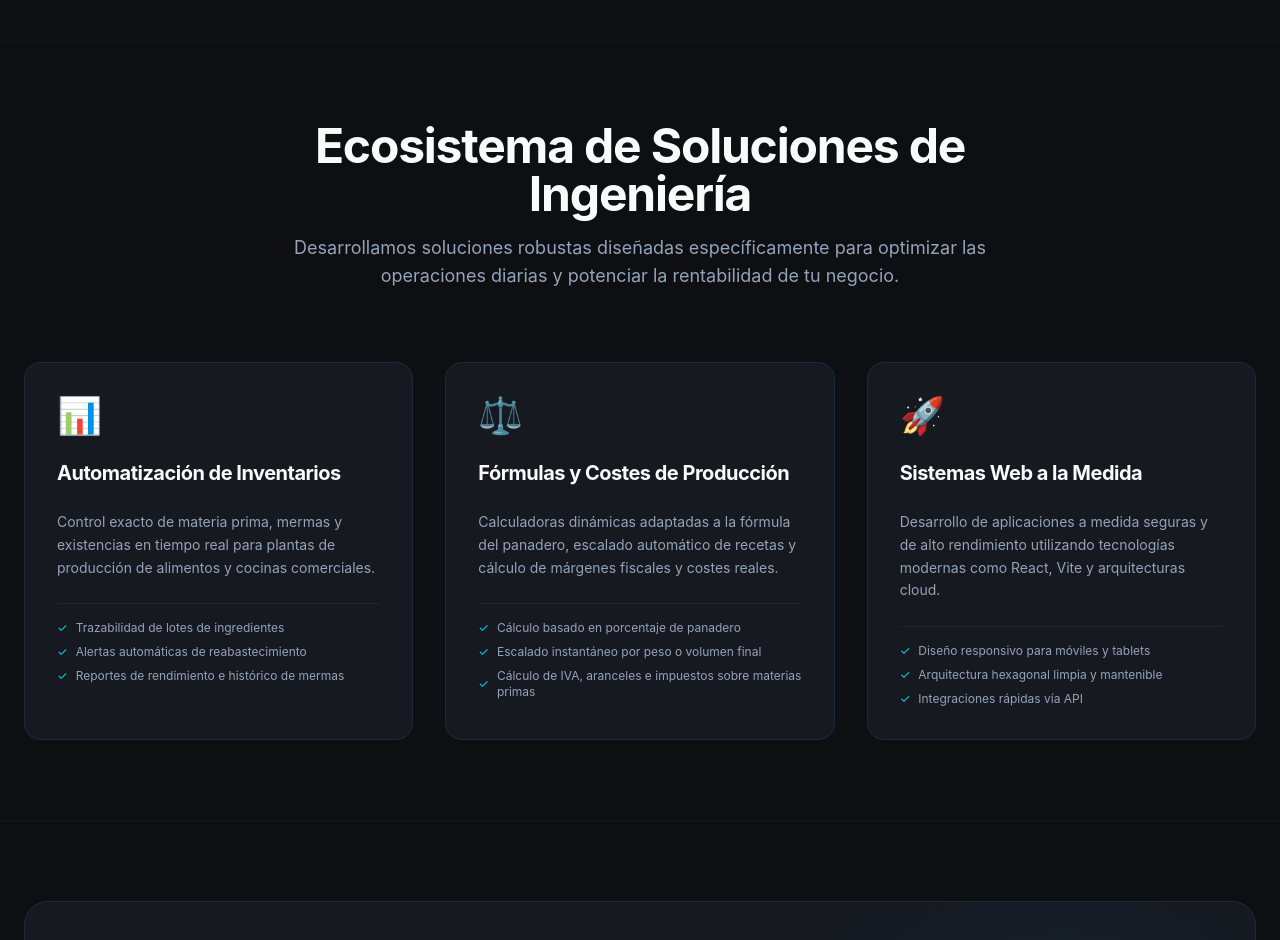
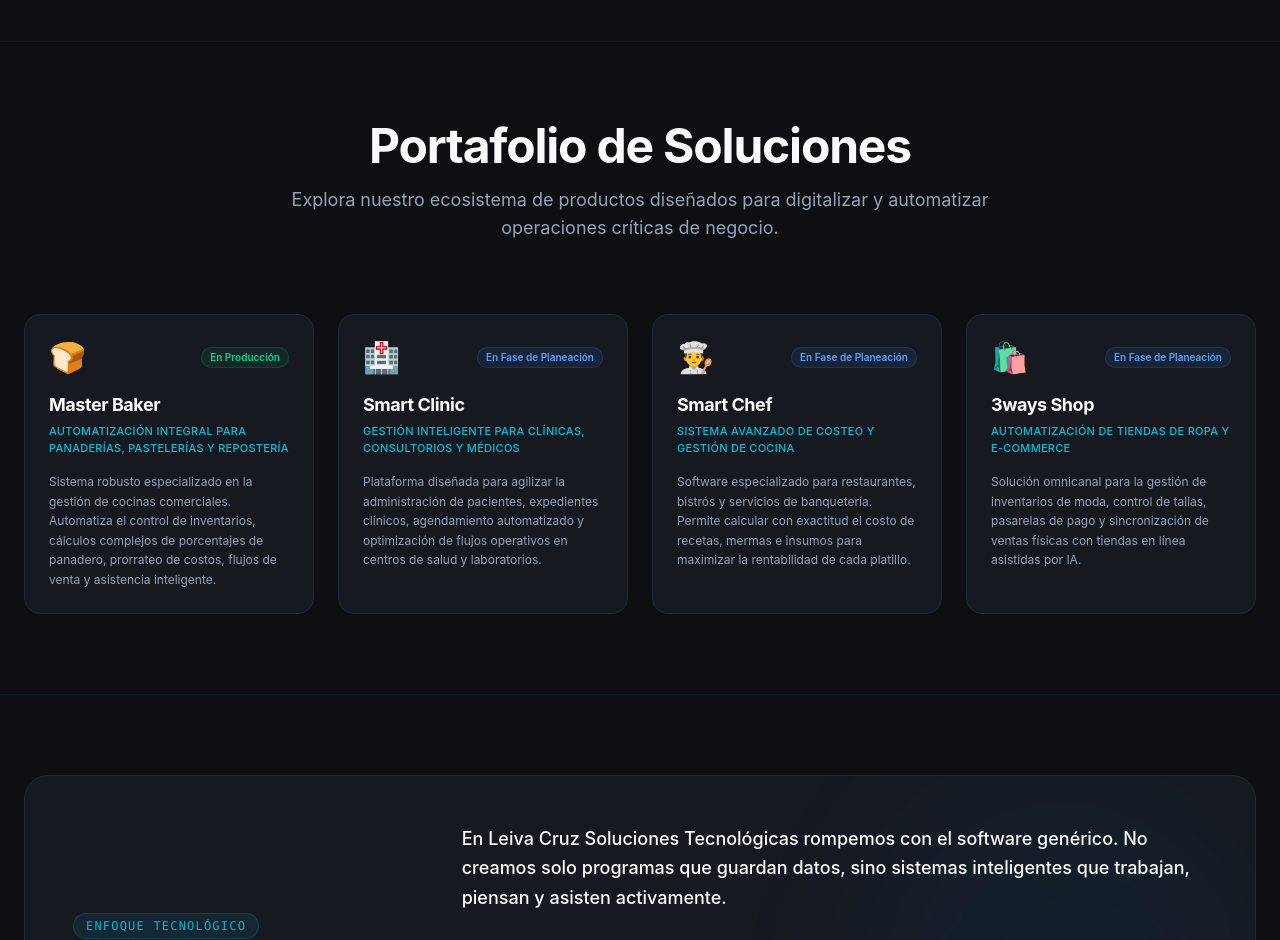
Before and after one commit to mario20407-cell/leiva-cruz-agency, a React (Vite) app: page / in a window 1280 px wide. Shown: the part 760-1700 px from the top of the page. Built offline with nearby package versions, Linux system fonts and the light colour scheme.

Commit message:
feat: actualizar portafolio de soluciones con Master Baker, Smart Clinic, Smart Chef y 3ways Shop

```diff
--- a/src/presentation/components/ServicesSection.tsx
+++ b/src/presentation/components/ServicesSection.tsx
@@ -1,47 +1,52 @@
 import React from 'react';
 
-interface ServiceItem {
+interface SolutionItem {
   icon: string;
   title: string;
+  subtitle: string;
   description: string;
-  features: string[];
+  status: 'production' | 'planning';
+  statusText: string;
   gradient: string;
 }
 
 export const ServicesSection: React.FC = () => {
-  const services: ServiceItem[] = [
+  const solutions: SolutionItem[] = [
     {
-      icon: '📊',
-      title: 'Automatización de Inventarios',
-      description: 'Control exacto de materia prima, mermas y existencias en tiempo real para plantas de producción de alimentos y cocinas comerciales.',
-      features: [
-        'Trazabilidad de lotes de ingredientes',
-        'Alertas automáticas de reabastecimiento',
-        'Reportes de rendimiento e histórico de mermas'
-      ],
-      gradient: 'from-blue-500/20 to-indigo-500/10'
+      icon: '🍞',
+      title: 'Master Baker',
+      subtitle: 'Automatización Integral para Panaderías, Pastelerías y Repostería',
+      description: 'Sistema robusto especializado en la gestión de cocinas comerciales. Automatiza el control de inventarios, cálculos complejos de porcentajes de panadero, prorrateo de costos, flujos de venta y asistencia inteligente.',
+      status: 'production',
+      statusText: 'En Producción',
+      gradient: 'from-emerald-500/20 to-blue-500/10'
     },
     {
-      icon: '⚖️',
-      title: 'Fórmulas y Costes de Producción',
-      description: 'Calculadoras dinámicas adaptadas a la fórmula del panadero, escalado automático de recetas y cálculo de márgenes fiscales y costes reales.',
-      features: [
-        'Cálculo basado en porcentaje de panadero',
-        'Escalado instantáneo por peso o volumen final',
-        'Cálculo de IVA, aranceles e impuestos sobre materias primas'
-      ],
-      gradient: 'from-cyan-500/20 to-blue-500/10'
+      icon: '🏥',
+      title: 'Smart Clinic',
+      subtitle: 'Gestión Inteligente para Clínicas, Consultorios y Médicos',
+      description: 'Plataforma diseñada para agilizar la administración de pacientes, expedientes clínicos, agendamiento automatizado y optimización de flujos operativos en centros de salud y laboratorios.',
+      status: 'planning',
+      statusText: 'En Fase de Planeación',
+      gradient: 'from-blue-500/20 to-cyan-500/10'
     },
     {
-      icon: '🚀',
-      title: 'Sistemas Web a la Medida',
-      description: 'Desarrollo de aplicaciones a medida seguras y de alto rendimiento utilizando tecnologías modernas como React, Vite y arquitecturas cloud.',
-      features: [
-        'Diseño responsivo para móviles y tablets',
-        'Arquitectura hexagonal limpia y mantenible',
-        'Integraciones rápidas vía API'
-      ],
-      gradient: 'from-emerald-500/20 to-cyan-500/10'
+      icon: '👨‍🍳',
+      title: 'Smart Chef',
+      subtitle: 'Sistema Avanzado de Costeo y Gestión de Cocina',
+      description: 'Software especializado para restaurantes, bistrós y servicios de banquetería. Permite calcular con exactitud el costo de recetas, mermas e insumos para maximizar la rentabilidad de cada platillo.',
+      status: 'planning',
+      statusText: 'En Fase de Planeación',
+      gradient: 'from-cyan-500/20 to-indigo-500/10'
+    },
+    {
+      icon: '🛍️',
+      title: '3ways Shop',
+      subtitle: 'Automatización de Tiendas de Ropa y E-commerce',
+      description: 'Solución omnicanal para la gestión de inventarios de moda, control de tallas, pasarelas de pago y sincronización de ventas físicas con tiendas en línea asistidas por IA.',
+      status: 'planning',
+      statusText: 'En Fase de Planeación',
+      gradient: 'from-purple-500/20 to-blue-500/10'
     }
   ];
 
@@ -52,42 +57,52 @@ export const ServicesSection: React.FC = () => {
         {/* Encabezado de sección */}
         <div className="text-center max-w-3xl mx-auto space-y-4">
           <h2 className="text-3xl md:text-5xl font-bold tracking-tight text-[#F8FAFC]">
-            Ecosistema de Soluciones de Ingeniería
+            Portafolio de Soluciones
           </h2>
           <p className="text-[#94A3B8] text-base md:text-lg">
-            Desarrollamos soluciones robustas diseñadas específicamente para optimizar las operaciones diarias y potenciar la rentabilidad de tu negocio.
+            Explora nuestro ecosistema de productos diseñados para digitalizar y automatizar operaciones críticas de negocio.
           </p>
         </div>
 
-        {/* Tarjetas de servicios */}
-        <div className="grid grid-cols-1 md:grid-cols-3 gap-8 pt-6">
-          {services.map((service, index) => (
+        {/* Tarjetas de soluciones */}
+        <div className="grid grid-cols-1 md:grid-cols-2 lg:grid-cols-4 gap-6 pt-6">
+          {solutions.map((sol, index) => (
             <div
               key={index}
-              className={`bg-[#161920] border border-slate-800 rounded-2xl p-8 hover:border-cyan-500/30 transition-all duration-300 relative overflow-hidden group hover:-translate-y-1`}
+              className="bg-[#161920] border border-slate-800 rounded-2xl p-6 hover:border-cyan-500/30 transition-all duration-300 relative overflow-hidden group hover:-translate-y-1 flex flex-col justify-between"
             >
-              {/* Degradado sutil de fondo al hacer hover */}
-              <div className={`absolute inset-0 bg-gradient-to-br ${service.gradient} opacity-0 group-hover:opacity-100 transition-opacity duration-300 pointer-events-none`} />
+              {/* Degradado de fondo al hacer hover */}
+              <div className={`absolute inset-0 bg-gradient-to-br ${sol.gradient} opacity-0 group-hover:opacity-100 transition-opacity duration-300 pointer-events-none`} />
 
-              <div className="relative z-10 space-y-6">
-                <span className="text-4xl block">{service.icon}</span>
+              <div className="relative z-10 space-y-4 flex-grow">
+                {/* Cabecera de tarjeta: Icono y Status Badge */}
+                <div className="flex items-center justify-between">
+                  <span className="text-3xl">{sol.icon}</span>
+                  <span
+                    className={`text-[10px] font-semibold px-2 py-0.5 rounded-full border ${
+                      sol.status === 'production'
+                        ? 'bg-emerald-500/10 text-emerald-400 border-emerald-500/20'
+                        : 'bg-blue-500/10 text-blue-400 border-blue-500/20'
+                    }`}
+                  >
+                    {sol.statusText}
+                  </span>
+                </div>
 
-                <h3 className="text-xl font-bold text-[#F8FAFC] tracking-tight">
-                  {service.title}
-                </h3>
+                {/* Título & Subtítulo */}
+                <div className="space-y-1">
+                  <h3 className="text-lg font-bold text-[#F8FAFC] tracking-tight">
+                    {sol.title}
+                  </h3>
+                  <h4 className="text-[11px] font-medium text-cyan-400/90 tracking-wide uppercase">
+                    {sol.subtitle}
+                  </h4>
+                </div>
 
-                <p className="text-[#94A3B8] text-sm leading-relaxed">
-                  {service.description}
+                {/* Descripción */}
+                <p className="text-[#94A3B8] text-xs leading-relaxed">
+                  {sol.description}
                 </p>
-
-                <ul className="space-y-2 border-t border-slate-800/80 pt-4 text-xs text-[#94A3B8]">
-                  {service.features.map((feature, fIndex) => (
-                    <li key={fIndex} className="flex items-center space-x-2">
-                      <span className="text-cyan-400">✓</span>
-                      <span>{feature}</span>
-                    </li>
-                  ))}
-                </ul>
               </div>
             </div>
           ))}
```
